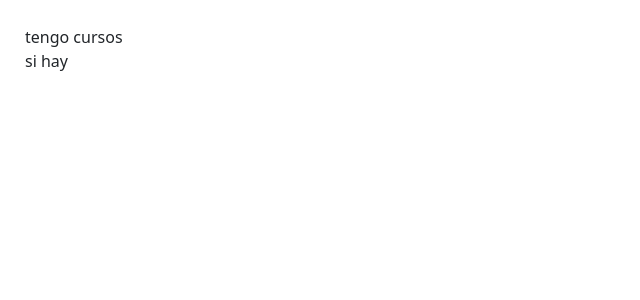
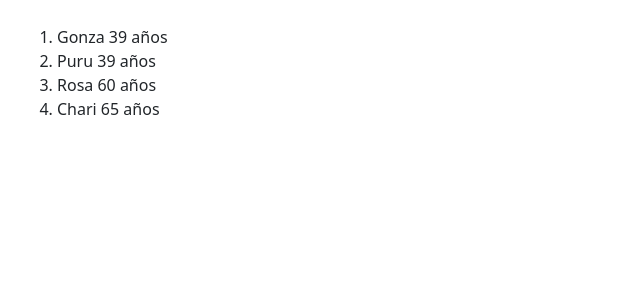
Before and after one commit to gjortega84/curso-angular, an Angular app: page / in a window 1280 px wide. Shown: the top 300 px of the page, without its empty margins (0-640 px from the left). Built offline with nearby package versions, Linux system fonts and the light colour scheme.

Commit message:
clase 26 ngFor

```diff
--- a/src/app/app.component.html
+++ b/src/app/app.component.html
@@ -20,7 +20,7 @@
 
 <div>hola</div>
 <div hidden>me juis</div> -->
-
+<!--
 <div [hidden]="cursos.length==0"> tengo cursos</div>
 <div [hidden]="cursos.length>0">no tengo cursos</div>
 
@@ -28,4 +28,20 @@
 <ng-template #hayCursos>si hay</ng-template>
 <ng-template #noHayCursos>no hay</ng-template>
 
-<div *ngIf="cursos.length>0 then hayCursos else noHayCursos"></div>
+<div *ngIf="cursos.length>0 then hayCursos else noHayCursos"></div> -->
+
+<!-- <ul>
+  <li> {{cursos[0]}}  </li>
+  <li> {{cursos[1]}}  </li>
+  <li> {{cursos[2]}}  </li>
+  <li> {{cursos[3]}}  </li>
+
+</ul>
+
+<ul>
+  <li *ngFor="let cursi of cursos"> {{cursi}}</li>
+</ul> -->
+<ol>
+  <li *ngFor="let persona of personas">
+    {{persona.nombre}}  {{persona.edad}} años </li>
+</ol>
--- a/src/app/app.component.ts
+++ b/src/app/app.component.ts
@@ -7,12 +7,19 @@ import { Component } from '@angular/core';
 })
 export class AppComponent {
   mensaje="curso de angular"
-  nombre = "Gonza"
+  // nombre = "Gonza"
   isValid=false
   cursos =['java','c++','javascript', 'Python']
-  getName(){
-    return this.nombre
-  }
+
+  personas = [
+    { id: 1, nombre:'Gonza', edad:39},
+    { id: 1, nombre:'Puru', edad:39},
+    { id: 1, nombre:'Rosa', edad:60},
+    { id: 1, nombre:'Chari', edad:65}
+  ]
+  // getName(){
+  //   return this.nombre
+  // }
 
 
   eliminar(){
```
